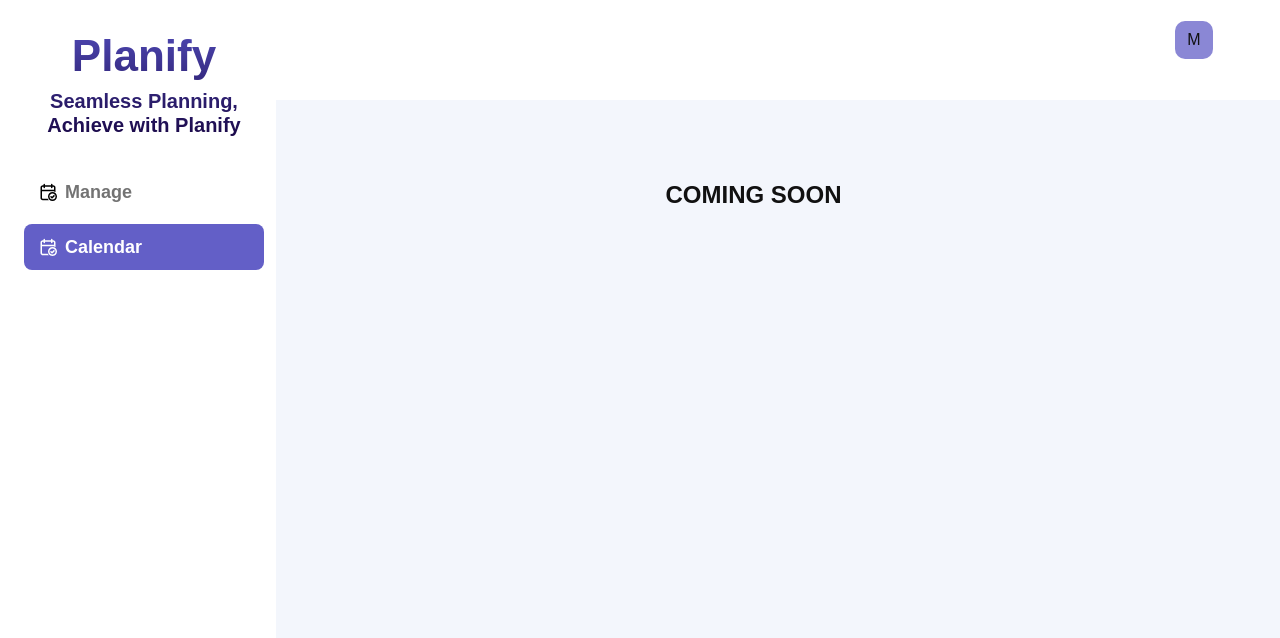
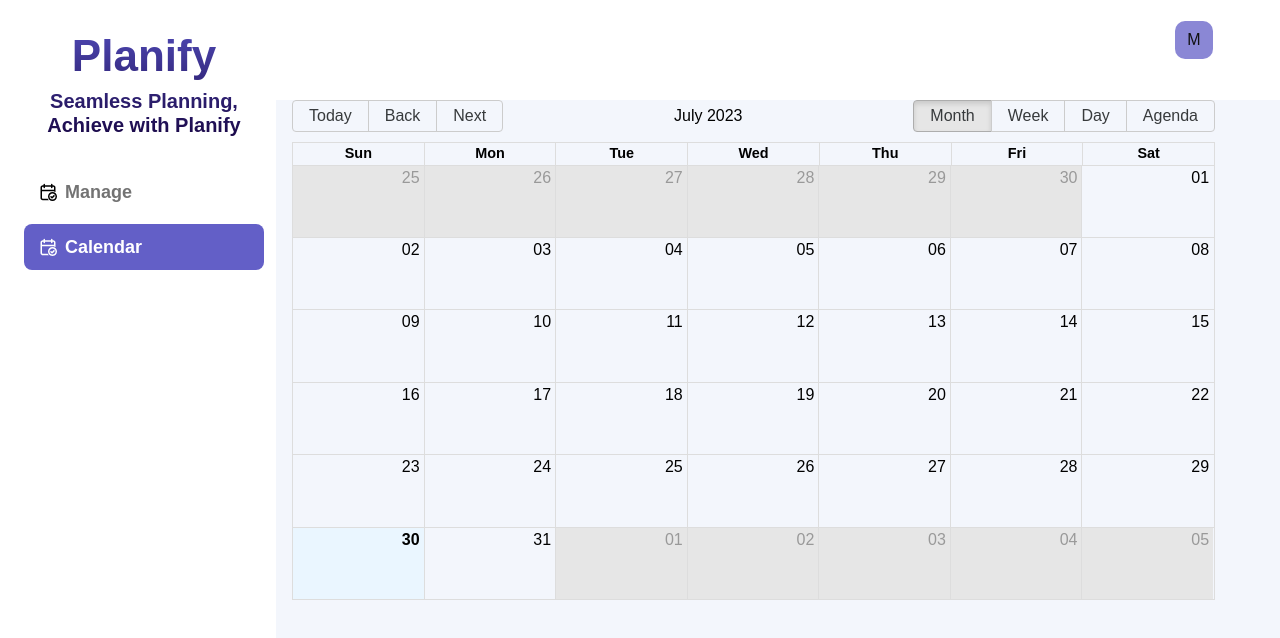
Before and after one commit to Mann-tech13/task-manager-app-frontend, a React (Create React App) app: page /calendar in a window 1280 px wide. Shown: the top 638 px of the page. Built offline with nearby package versions, Linux system fonts and the light colour scheme.

Commit message:
calendar init

```diff
--- a/src/App.js
+++ b/src/App.js
@@ -2,14 +2,14 @@ import React from 'react';
 import { BrowserRouter as Router, Routes, Route } from 'react-router-dom';
 import './App.css';
 import TaskBoard from "./pages/TaskBoard"
-import Calendar from './pages/Calendar';
+import MyCalendar from './pages/MyCalendar';
 
 function App() {
   return (
     <Router>
       <Routes>
         <Route exact path="/" element={<TaskBoard/>}/>
-        <Route exact path="/calendar" element={<Calendar/>}/>
+        <Route exact path="/calendar" element={<MyCalendar/>}/>
       </Routes>
     </Router>
 
--- a/src/pages/Calendar.jsx
+++ /dev/null
@@ -1,12 +0,0 @@
-import React from "react";
-import Layout from "../layout/Layout";
-
-function Calendar() {
-  return (
-    <Layout>
-      <div className="text-textDark text-24-600 mx-auto mt-20 text-center">COMING SOON</div>
-    </Layout>
-  );
-}
-
-export default Calendar;
--- /dev/null
+++ b/src/pages/MyCalendar.jsx
@@ -0,0 +1,23 @@
+import React from "react";
+import moment from 'moment';
+import { Calendar, momentLocalizer } from 'react-big-calendar';
+import 'react-big-calendar/lib/css/react-big-calendar.css';
+import Layout from "../layout/Layout";
+
+function MyCalendar() {
+  const localizer = momentLocalizer(moment);
+
+  return (
+    <Layout>
+      <Calendar
+        localizer={localizer}
+        events={[]} // Initialize with an empty array; we'll update it with tasks later
+        startAccessor="start"
+        endAccessor="end"
+        style={{ height: 500, color: "black" }}
+      />
+    </Layout>
+  );
+}
+
+export default MyCalendar;
```
